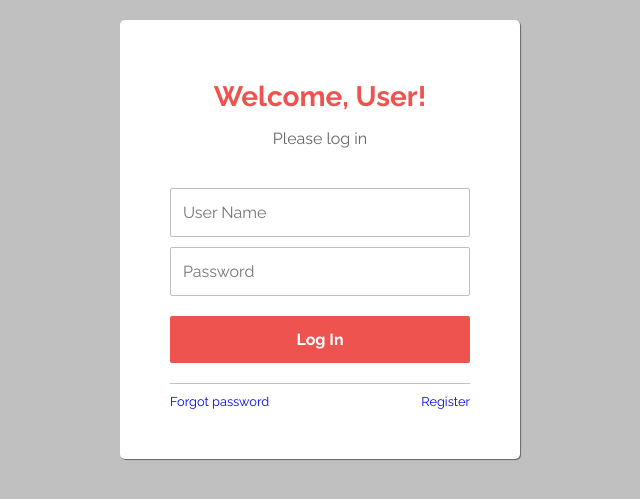
After one commit to aemon1407/WEBAPPSECURITY-IMPROVED, a PHP site: page /login/ in a window 1280 px wide. The commit adds this page. Shown: the top 499 px of the page, without its empty margins (320-960 px from the left). Run offline with PHP 8.4, Linux system fonts and the light colour scheme.

Commit message:
update add login

```diff
--- a/about/About.html
+++ b/about/About.html
@@ -29,6 +29,7 @@
                     <li><a href="/achievement/">Achievements</a></li>
                     <li><a href="/organization/">Organization</a></li>
                     <li><a href="/registration/">Register</a></li>
+                    <li><a href="/login/">Login</a></li>
                 </ul>
             </nav>
         </div>
--- a/achievement/achievement.html
+++ b/achievement/achievement.html
@@ -31,6 +31,7 @@
                   <li><a href="/achievement/">Achievements</a></li>
                   <li><a href="/organization/">Organization</a></li>
                   <li><a href="/registration/">Register</a></li>
+                  <li><a href="/login/">Login</a></li>
                 </ul>
             </nav>
         </div>
--- a/activity/activity.html
+++ b/activity/activity.html
@@ -29,6 +29,7 @@
                     <li><a href="/achievement/">Achievements</a></li>
                     <li><a href="/organization/">Organization</a></li>
                     <li><a href="/registration/">Register</a></li>
+                    <li><a href="/login/">Login</a></li>
                 </ul>
             </nav>
         </div>
--- a/home/home.html
+++ b/home/home.html
@@ -29,6 +29,7 @@
                 <li><a href="/achievement/">Achievements</a></li>
                 <li><a href="/organization/">Organization</a></li>
                 <li><a href="/registration/">Register</a></li>
+                <li><a href="/login/">Login</a></li>
             </ul>
             </nav>
         </div>
--- /dev/null
+++ b/login/index.php
@@ -0,0 +1,28 @@
+<?php
+
+
+?>
+
+<!DOCTYPE html>
+<html lang="en">
+<head>
+    <meta charset="UTF-8">
+    <meta name="viewport" content="width=device-width, initial-scale=1.0">
+    <title>Document</title>
+
+    <link rel="stylesheet" href="login.css">
+</head>
+<body>
+    <form class="login" method="POST">
+        <h2>Welcome, User!</h2>
+        <p>Please log in</p>
+        <input type="text" placeholder="User Name" />
+        <input type="password" placeholder="Password" />
+        <input type="submit" value="Log In" />
+        <div class="links">
+            <a href="#">Forgot password</a>
+            <a href="#">Register</a>
+        </div>
+    </form>
+</body>
+</html>
--- /dev/null
+++ b/login/login.css
@@ -0,0 +1,101 @@
+@import url('https://fonts.googleapis.com/css?family=Raleway:400,700');
+
+body {
+  background: #c0c0c0;
+  font-family: Raleway, sans-serif;
+  color: #666;
+}
+
+.login {
+  margin: 20px auto;
+  padding: 40px 50px;
+  max-width: 300px;
+  border-radius: 5px;
+  background: #fff;
+  box-shadow: 1px 1px 1px #666;
+}
+  .login input {
+    width: 100%;
+    display: block;
+    box-sizing: border-box;
+    margin: 10px 0;
+    padding: 14px 12px;
+    font-size: 16px;
+    border-radius: 2px;
+    font-family: Raleway, sans-serif;
+  }
+
+.login input[type=text],
+.login input[type=password] {
+  border: 1px solid #c0c0c0;
+  transition: .2s;
+}
+
+.login input[type=text]:hover {
+  border-color: #F44336;
+  outline: none;
+  transition: all .2s ease-in-out;
+}
+
+.login input[type=submit] {
+  border: none;
+  background: #EF5350;
+  color: white;
+  font-weight: bold;
+  transition: 0.2s;
+  margin: 20px 0px;
+}
+
+.login input[type=submit]:hover {
+  background: #F44336;
+}
+
+  .login h2 {
+    margin: 20px 0 0;
+    color: #EF5350;
+    font-size: 28px;
+  }
+
+.login p {
+  margin-bottom: 40px;
+}
+
+.links {
+  display: table;
+  width: 100%;
+  box-sizing: border-box;
+  border-top: 1px solid #c0c0c0;
+  margin-bottom: 10px;
+}
+
+.links a {
+  display: table-cell;
+  padding-top: 10px;
+}
+
+.links a:first-child {
+  text-align: left;
+}
+
+.links a:last-child {
+  text-align: right;
+}
+
+  .login h2,
+  .login p,
+  .login a {
+    text-align: center;
+  }
+
+.login a {
+  text-decoration: none;
+  font-size: .8em;
+}
+
+.login a:visited {
+  color: inherit;
+}
+
+.login a:hover {
+  text-decoration: underline;
+}
--- a/organization/Organization.html
+++ b/organization/Organization.html
@@ -30,8 +30,9 @@
                     <li><a href="/passion/">Objectives</a></li>
                     <li><a href="/activity/">Activities</a></li>
                     <li><a href="/achievement/">Achievements</a></li>
-                    <li><a href="/organization/">Organization</a></li>
+                    <li><a href="/organization/">Organization</li>
                     <li><a href="/registration/">Register</a></li>
+                    <li><a href="/login/">Login</a></li>
                 </ul>
             </nav>
         </div>
--- a/passion/ourpassion.html
+++ b/passion/ourpassion.html
@@ -29,6 +29,7 @@
                     <li><a href="/achievement/">Achievements</a></li>
                     <li><a href="/organization/">Organization</a></li>
                     <li><a href="/registration/">Register</a></li>
+                    <li><a href="/login/">Login</a></li>
                 </ul>
             </nav>
         </div>
--- a/registration/Registration.html
+++ b/registration/Registration.html
@@ -27,6 +27,7 @@
                     <li><a href="/achievement/">Achievements</a></li>
                     <li><a href="/organization/">Organization</a></li>
                     <li><a href="/registration/">Register</a></li>
+                    <li><a href="/login/">Login</a></li>
                 </ul>
             </nav>
         </div>
--- a/registration/Registration.php
+++ b/registration/Registration.php
@@ -4,7 +4,7 @@
 $host = 'localhost'; // Database host
 $dbname = 'pembina'; // Database name
 $username = 'root'; // Database username
-$password = ''; // Database password
+$password = 'de462f49531c57e381374b88a91942f7789a7a65f9f156b4'; // Database password
 
 try {
     $db = new PDO("mysql:host=$host;dbname=$dbname", $username, $password);
```
